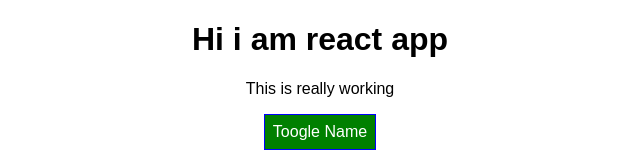
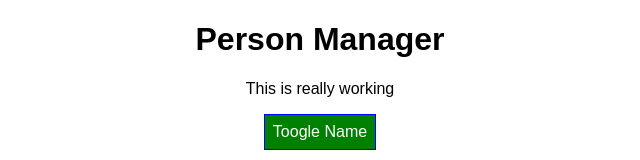
Before and after one commit to Anmolzuck/Learning-React.js, a React app: page / in a window 1280 px wide. Shown: the top 160 px of the page, without its empty margins (320-960 px from the left). Built offline with nearby package versions, Linux system fonts and the light colour scheme.

Commit message:
Passing props in class component

```diff
--- a/src/components/Cockpit/Cockpit.js
+++ b/src/components/Cockpit/Cockpit.js
@@ -12,7 +12,7 @@
 
   return (
     <div className={classes.Cockpit}>
-      <h1>Hi i am react app</h1>
+      <h1>{props.title}</h1>
       <p className={assignedClasses.join(' ')}>This is really working</p>
 
       <button className={btnClasses} onClick={props.clicked}>
--- a/src/containers/App.js
+++ b/src/containers/App.js
@@ -61,6 +61,7 @@
     return (
       <div className={classes.App}>
         <Cockpit
+          title={this.props.appTitle}
           persons={this.state.persons}
           showPersons={this.state.showPersons}
           clicked={this.tooglePersonHandler}
--- a/src/index.js
+++ b/src/index.js
@@ -4,5 +4,8 @@
 import App from './containers/App';
 import registerServiceWorker from './registerServiceWorker';
 
-ReactDOM.render(<App />, document.getElementById('root'));
+ReactDOM.render(
+  <App appTitle="Person Manager" />,
+  document.getElementById('root')
+);
 registerServiceWorker();
```
Also changed, not shown: 1 other file (tests, documents, lock files or other folders).
